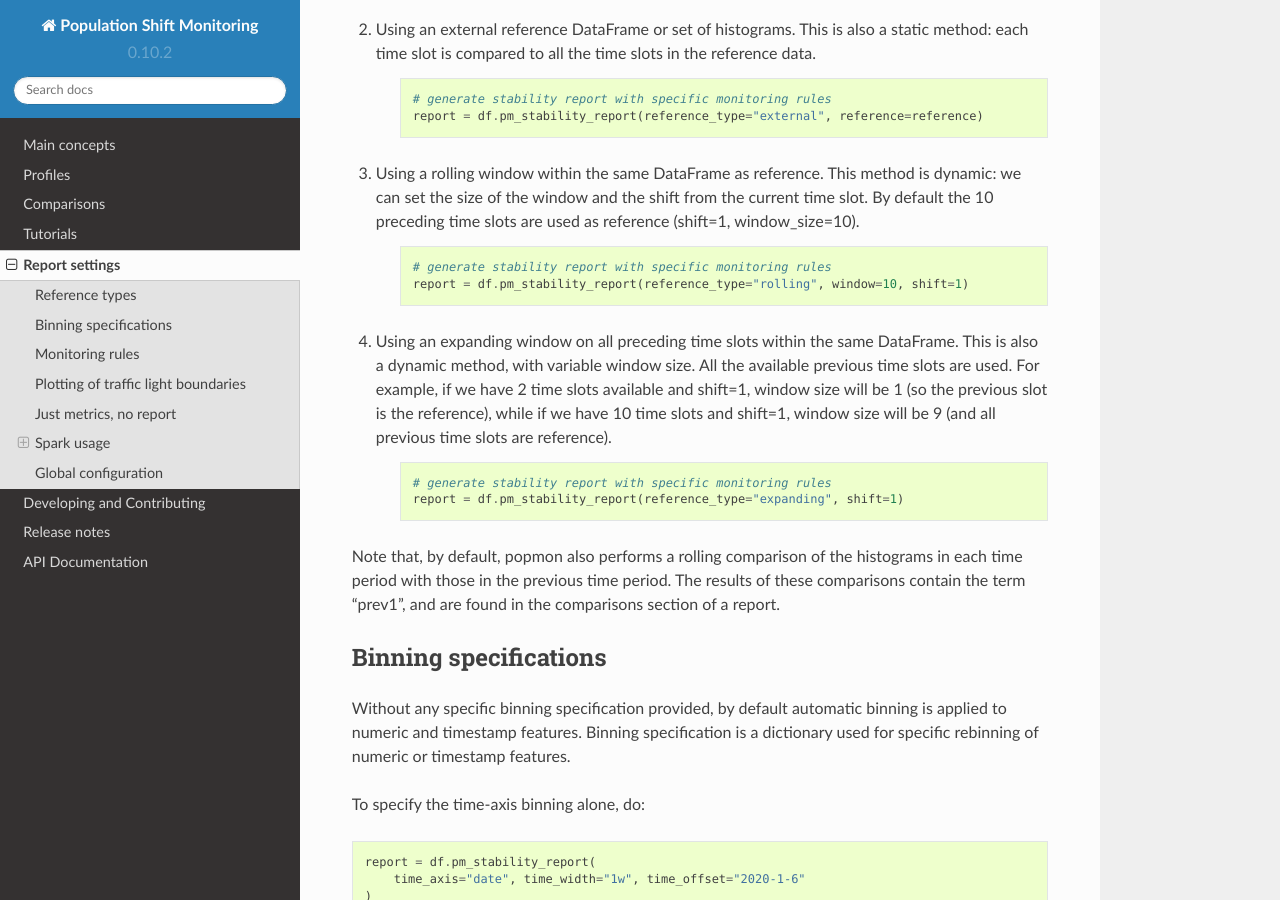
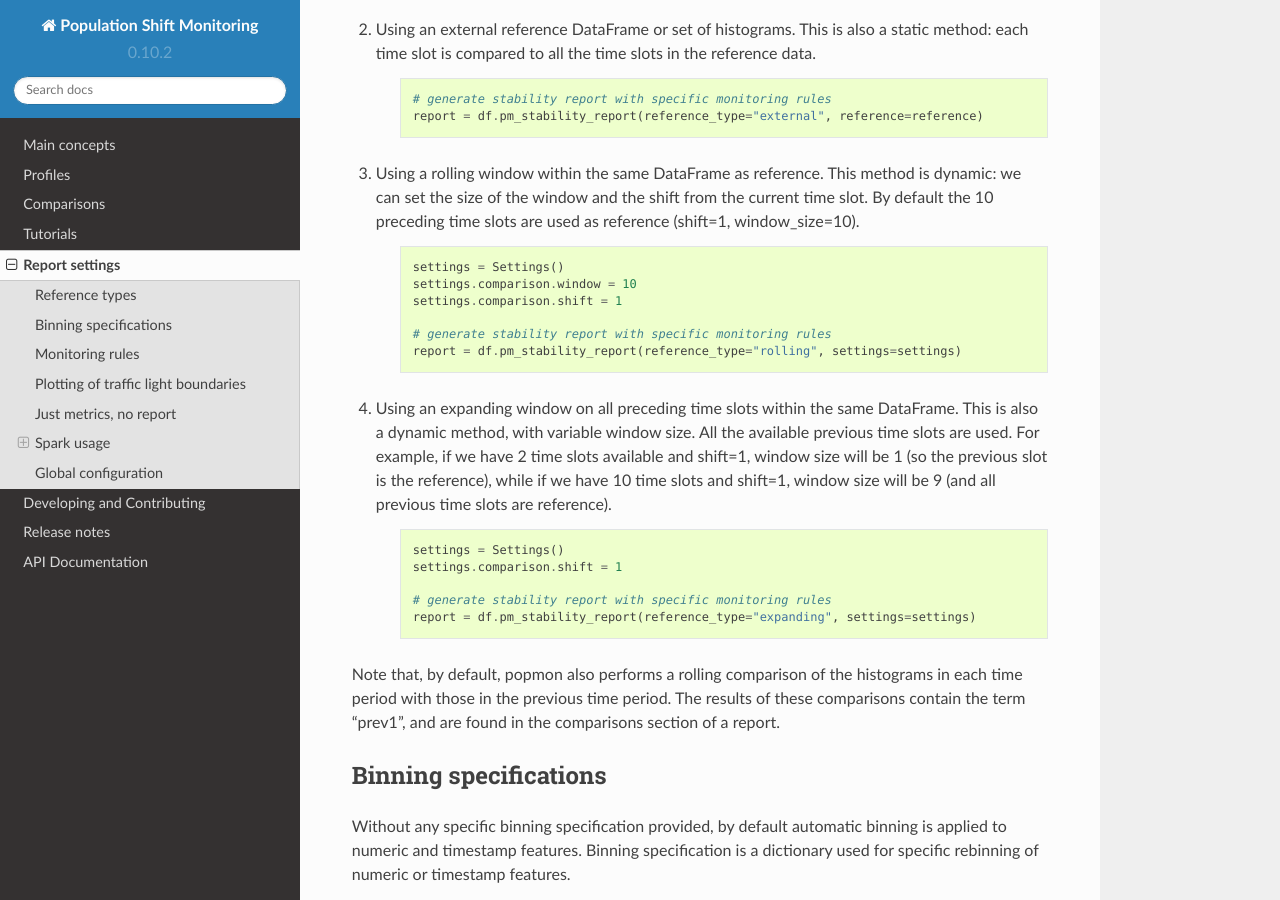
Before and after one commit to smartman0307/popmon, a Sphinx documentation site: the page built from docs/source/configuration.rst, in a window 1280 px wide and 900 px high, scrolled down 510 px. Built offline with Sphinx 7.4.7 and the Read the Docs theme 2.0.0, drawn with Linux system fonts in a browser that asks for light colours; some of the changed text lies outside the part shown.

Commit message:
docs(config): update configuration examples

```diff
--- a/docs/source/configuration.rst
+++ b/docs/source/configuration.rst
@@ -30,15 +30,22 @@ in four different ways:
 
     .. code-block:: python
 
+      settings = Settings()
+      settings.comparison.window = 10
+      settings.comparison.shift = 1
+
       # generate stability report with specific monitoring rules
-      report = df.pm_stability_report(reference_type="rolling", window=10, shift=1)
+      report = df.pm_stability_report(reference_type="rolling", settings=settings)
 
 4. Using an expanding window on all preceding time slots within the same DataFrame. This is also a dynamic method, with variable window size. All the available previous time slots are used. For example, if we have 2 time slots available and shift=1, window size will be 1 (so the previous slot is the reference), while if we have 10 time slots and shift=1, window size will be 9 (and all previous time slots are reference).
 
     .. code-block:: python
 
+      settings = Settings()
+      settings.comparison.shift = 1
+
       # generate stability report with specific monitoring rules
-      report = df.pm_stability_report(reference_type="expanding", shift=1)
+      report = df.pm_stability_report(reference_type="expanding", settings=settings)
 
 Note that, by default, popmon also performs a rolling comparison of the histograms in each time period with those in the
 previous time period. The results of these comparisons contain the term "prev1", and are found in the comparisons section
@@ -111,8 +118,11 @@ When generating a report, they can be provided as a dictionary:
 
 .. code-block:: python
 
+  settings = Settings()
+  settings.monitoring.monitoring_rules = your_monitoring_rules
+
   # generate stability report with specific monitoring rules
-  report = df.pm_stability_report(monitoring_rules=your_monitoring_rules)
+  report = df.pm_stability_report(settings=settings)
 
 When not provided, the default setting is:
 
@@ -168,8 +178,11 @@ When generating a report, the ``pull_rules`` can be provided as a dictionary:
 
 .. code-block:: python
 
+  settings = Settings()
+  settings.monitoring.pull_rules = your_pull_rules
+
   # generate stability report with specific monitoring rules
-  report = df.pm_stability_report(pull_rules=your_pull_rules)
+  report = df.pm_stability_report(settings=settings)
 
 The default for `pull_rules` is:
 
```
